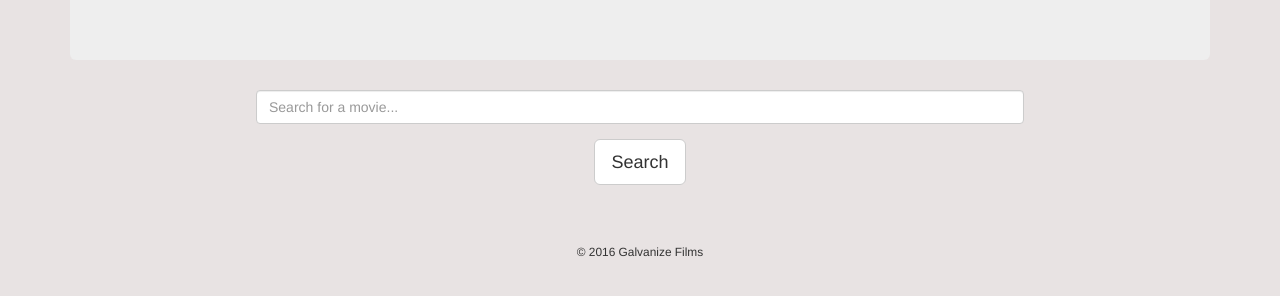
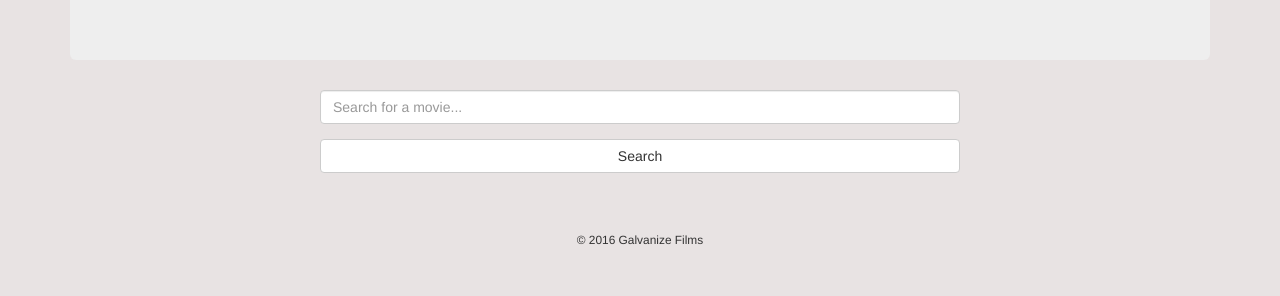
Before and after one commit to chrisco/galvanize-films, a plain HTML site: page public/index.html in a window 1280 px wide. Shown: the part 250-546 px from the top of the page. Drawn offline with nearby package versions, Linux system fonts and the light colour scheme.

Commit message:
Tweak CSS on index.html

```diff
--- a/public/index.html
+++ b/public/index.html
@@ -50,9 +50,9 @@
 		</div>
 		<form class="" action="index.html" method="post">
 			<div class="form-group">
-				<input type="text" class="form-control" id="movieSearch" placeholder="Search for a movie...">
+				<input type="text" class="form-control" id="movie-search" placeholder="Search for a movie...">
 			</div>
-      <button class="btn btn-default btn-lg center-block" type="button" name="movieSearch">Search</button>
+      <button class="btn btn-default center-block search-button" type="button" name="movieSearch">Search</button>
 		</form>
     <footer class="small">
       © 2016 Galvanize Films
--- a/public/styles.css
+++ b/public/styles.css
@@ -6,25 +6,25 @@ body {
 	text-align: center;
 	/*background-image: url(https://images.unsplash.com/photo-1458053688450-eef5d21d43b3?format=auto&auto=compress&dpr=1&crop=entropy&fit=crop&w=1080&h=718&q=80);*/
 }
-
 .center-block {
-  display: block;
-  margin-left: auto;
-  margin-right: auto;
+	display     : block;
+	margin-left : auto;
+	margin-right: auto;
 }
-
 .form-group {
 	text-align: center;
 }
-
-#movieSearch {
-	display: inline-block;
-	width: 60vw;
-	margin-left: auto;
+#movie-search {
+	display     : inline-block;
+	width       : 50vw;
+	margin-left : auto;
 	margin-right: auto;
 }
-
+.search-button {
+	display: block;
+	width: 50vw;
+}
 footer {
-		text-align: center;
-		padding-top     : 5em;
+	text-align : center;
+	padding-top: 5em;
 }
```
